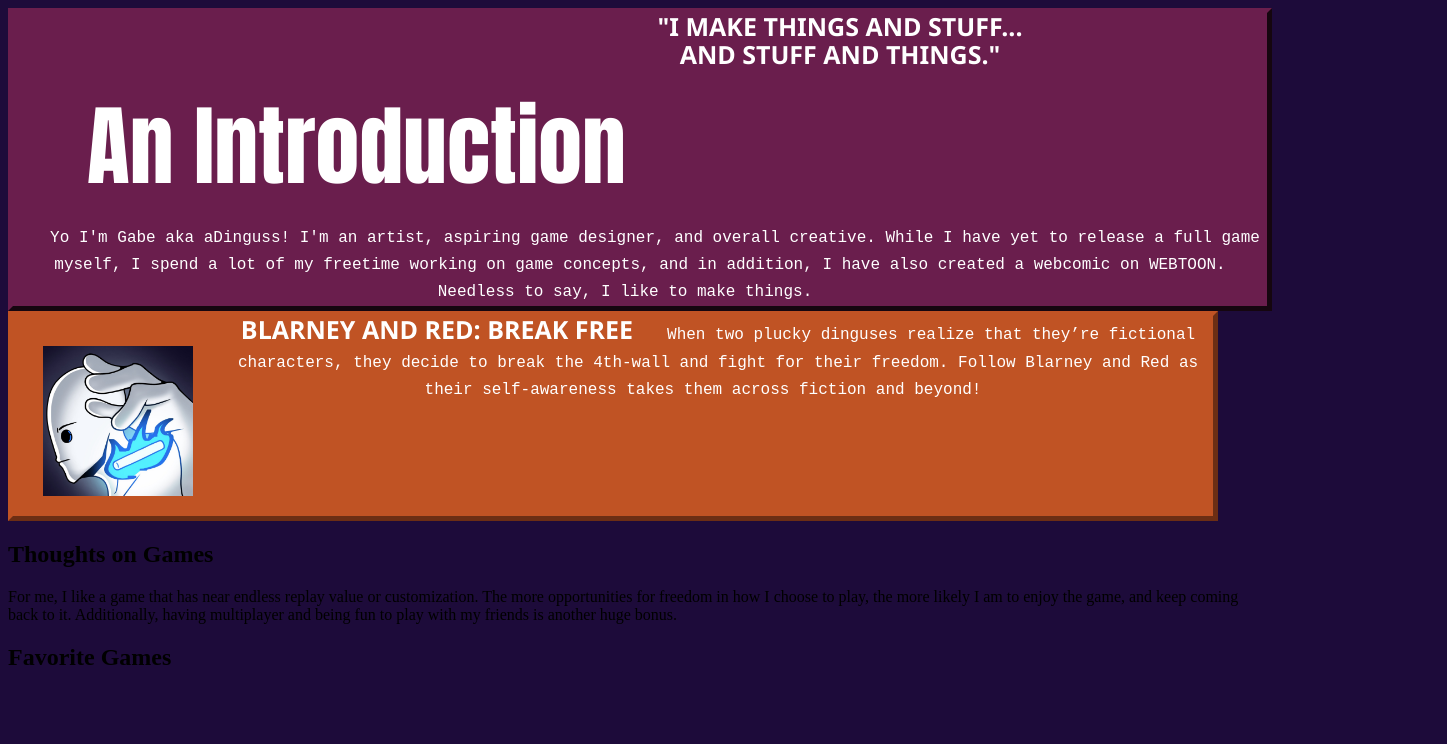
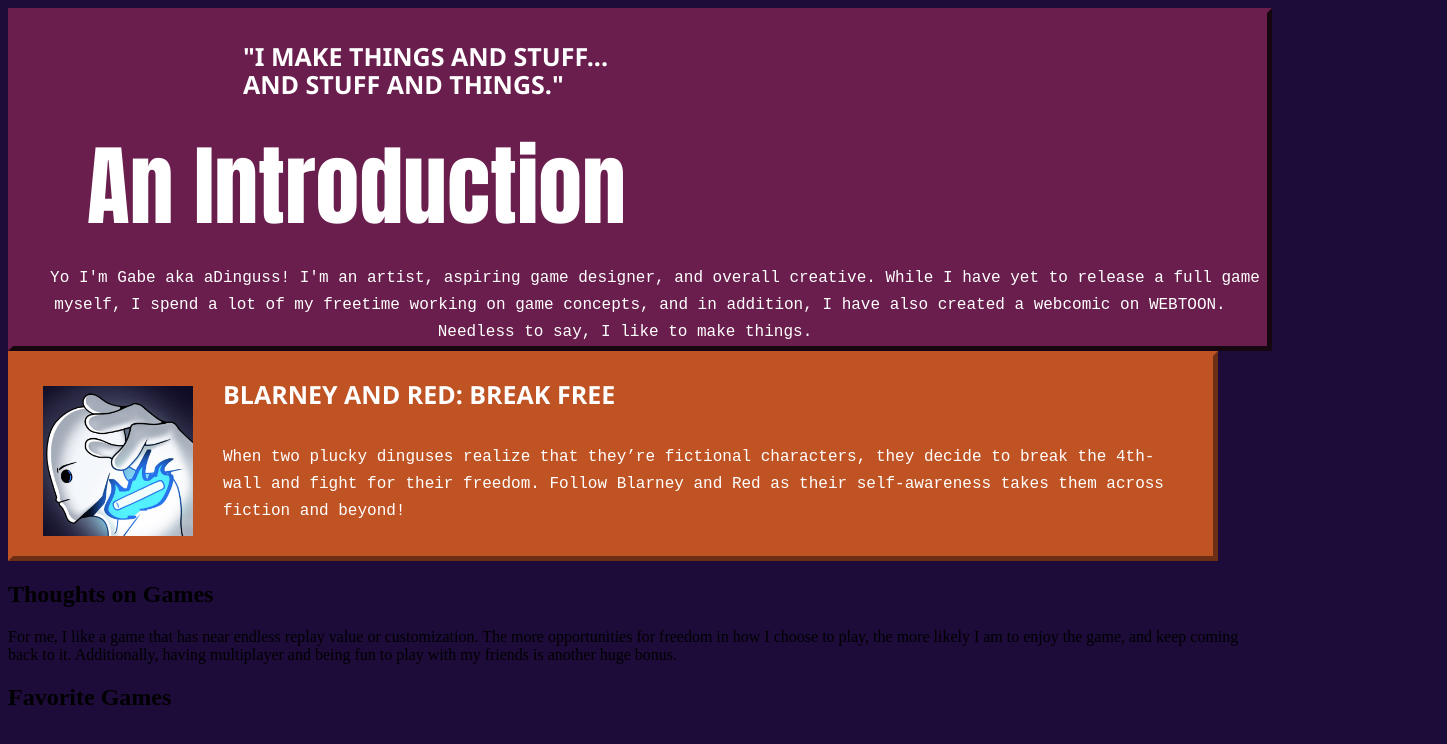
Before and after one commit to alemanga/alemanga.github.io, a plain HTML site: page index.html in a window 1280 px wide. Shown: the whole page, 1447 px wide, since content can reach past the window. Drawn offline with Linux system fonts and the light colour scheme.

Commit message:
Update style.css

```diff
--- a/style.css
+++ b/style.css
@@ -1,5 +1,5 @@
 .heroHead {
-    display: inline;
+    display: block;
     position: relative;
     left: 200px;
     font-family: 'Segoe UI', Tahoma, Geneva, Verdana, sans-serif;
@@ -8,6 +8,8 @@
     line-height: 110%;
     text-align: left;
     color: white;
+    padding: 10px;
+    margin: 20px;
 }
 
 .webcomicDiv {
@@ -29,7 +31,7 @@
 }
 
 .webcomicHead {
-    display: inline;
+    display: block;
     font-family: 'Segoe UI', Tahoma, Geneva, Verdana, sans-serif;
     text-transform: uppercase;
     font-size: 25px;
@@ -39,7 +41,7 @@
 }
 
 .webcomicBodytext {
-    display: inline;
+    display: block;
     font-family: 'Courier New', Courier, monospace;
     font-size: 16px;
     line-height: 170%;
```
